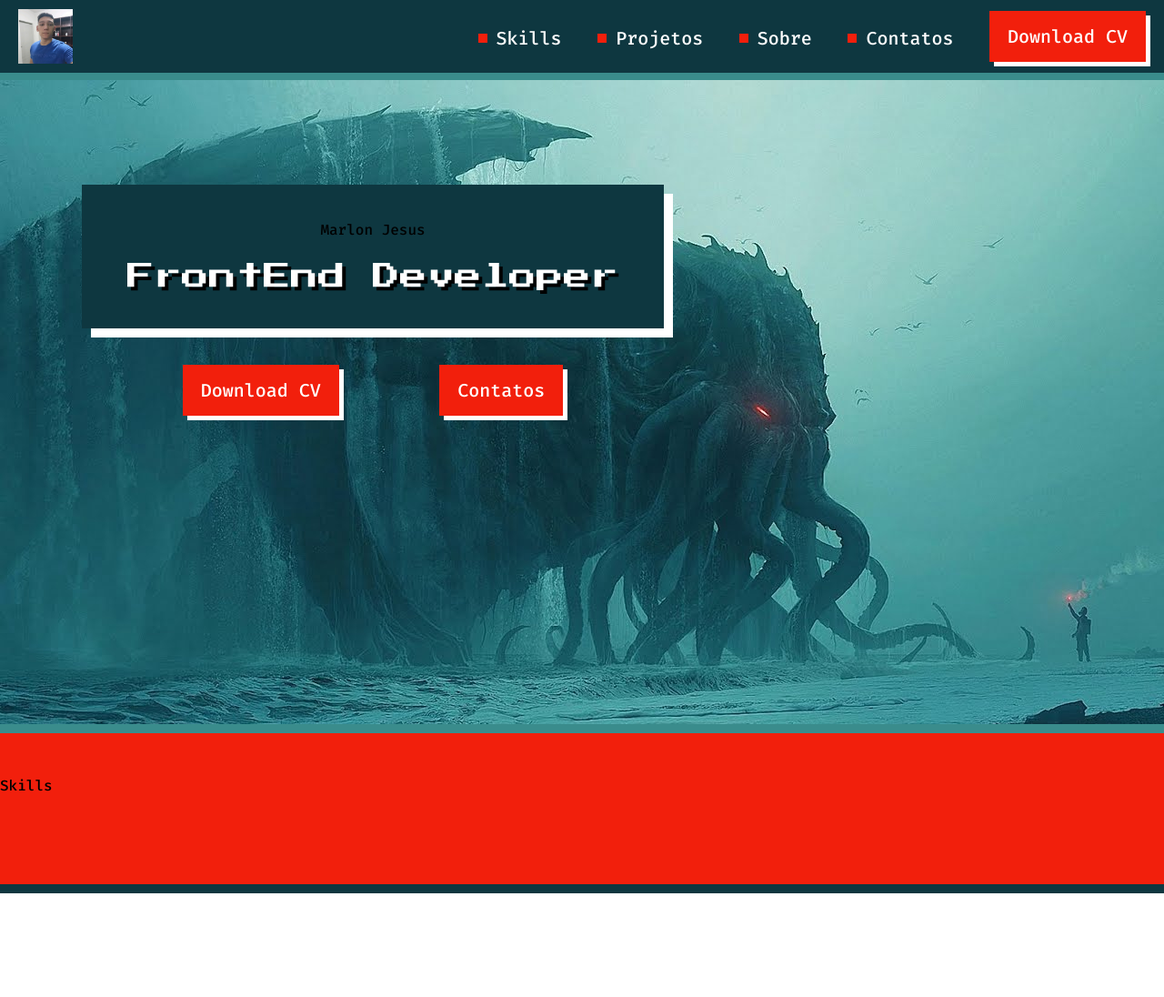
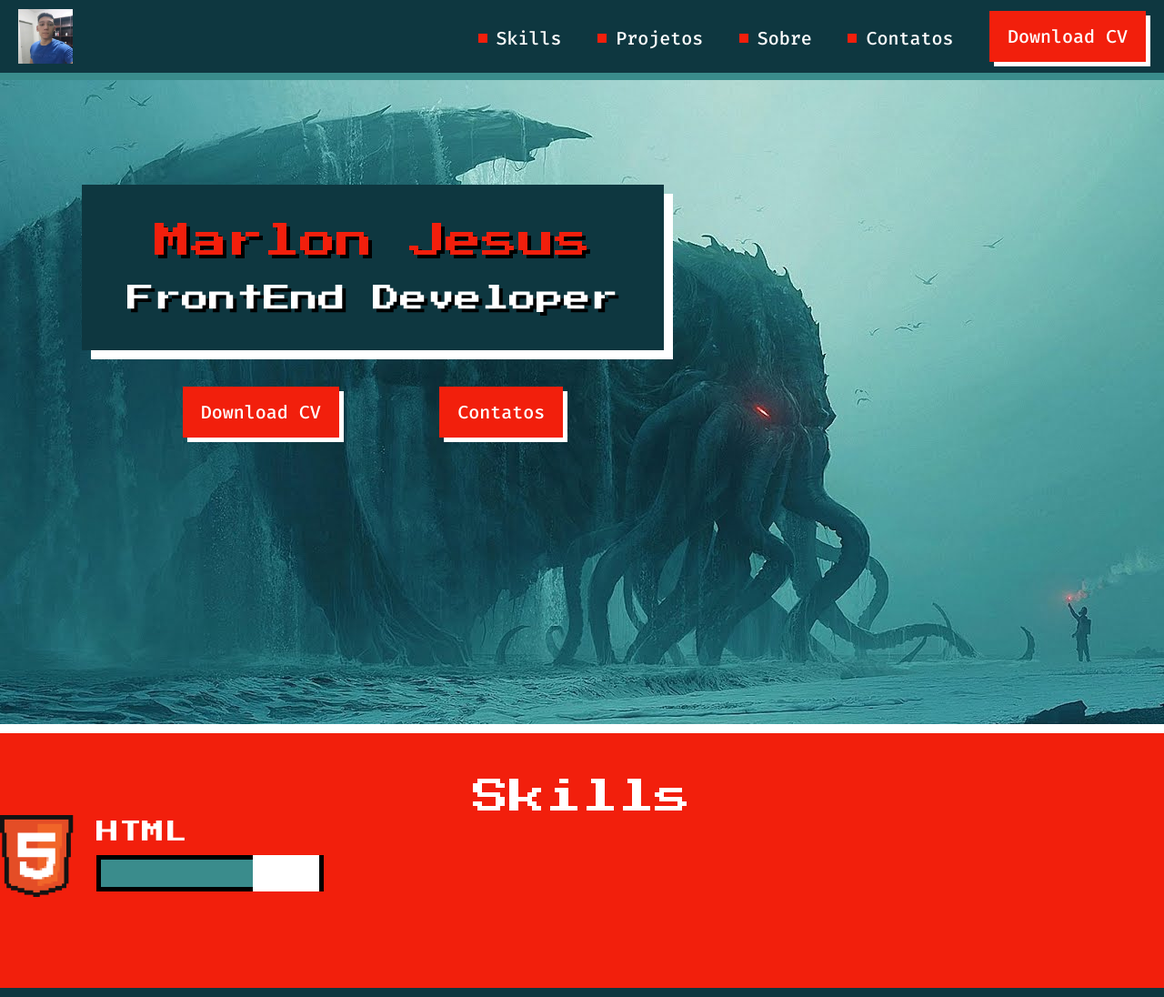
Before and after one commit to marlonj88/Fired-labs, a plain HTML site: page index.html in a window 1280 px wide. Shown: the whole page at 91% size. Before the commit the page ends 982 px from the top, so only its background shows below. Drawn offline with Linux system fonts and the light colour scheme.

Commit message:
Creat the skill-tec compenent

```diff
--- a/CSS/components/banner.css
+++ b/CSS/components/banner.css
@@ -2,9 +2,9 @@
     box-sizing: border-box;
     background-image: url(../../assets/img/maxresdefault.jpg);
     background-repeat: no-repeat;
-    background-size: 100%;
+    background-size: cover;
     height: 718px;
-    border-bottom: 10px solid #3A8C8C;
+    border-bottom: 10px solid #FFF;
     padding-top: 115px;
     padding-left: 90px;
 }
--- a/CSS/components/box.css
+++ b/CSS/components/box.css
@@ -6,6 +6,6 @@
     padding: 42px 44px;
 }
 
-.box .title {
+.box .main-title {
     margin-bottom: 28px;
 }
--- /dev/null
+++ b/CSS/components/skill-tec.css
@@ -0,0 +1,16 @@
+.skill-tec {
+    display: flex;
+    font-family: "Press Start 2P", sans-serif;
+    font-size: 25px;
+    color: #FFF;
+}
+
+.skill-tec .icon {
+    margin-right: 25px;
+}
+
+.skill-tec .right {
+    display: flex;
+    flex-direction: column;
+    justify-content: space-around;
+}
--- a/index.html
+++ b/index.html
@@ -13,10 +13,12 @@
         <link rel="stylesheet" href="CSS/components/banner.css">
         <link rel="stylesheet" href="CSS/components/action.css">
         <link rel="stylesheet" href="CSS/components/button.css">
-        <link rel="stylesheet" href="CSS/components/title.css">
+        <link rel="stylesheet" href="CSS/components/main-title.css">
         <link rel="stylesheet" href="CSS/components/subtitle.css">
         <link rel="stylesheet" href="CSS/components/box.css">
         <link rel="stylesheet" href="CSS/components/section.css">
+        <link rel="stylesheet" href="CSS/components/skill-tec.css">
+        <link rel="stylesheet" href="CSS/components/progress-bar.css">
     </head>
     <body>
         <header class="header">
@@ -34,7 +36,7 @@
         <section class="banner">
             <div class="wrapper">
                 <div class="box">
-                    <h2 class="title">Marlon Jesus</h2>
+                    <h2 class="main-title">Marlon Jesus</h2>
                     <h3 class="subtitle">FrontEnd Developer</h3>
                 </div>
 
@@ -46,7 +48,17 @@
         </section>
 
         <section class="section">
-            <h2 class="title -second">Skills</h2>
+            <h2 class="main-title -second">Skills</h2>
+
+            <article class="skill-tec">
+                <img class="icon" src="img/ico_html5.png" alt="icon_html">
+
+                <div class="right">
+                    <h3 class="title">HTML</h3>
+
+                    <progress class="progress-bar" max="100" value="70">70%</progress>
+                </div>
+            </article>
         </section>
     </body>
 </html>
```
Also changed, not shown: img/ico_css3.png (added), img/ico_html5.png (added), img/ico_js.png (added), img/ico_nodejs.png (added), img/ico_react.png (added), img/ico_ux.png (added).
